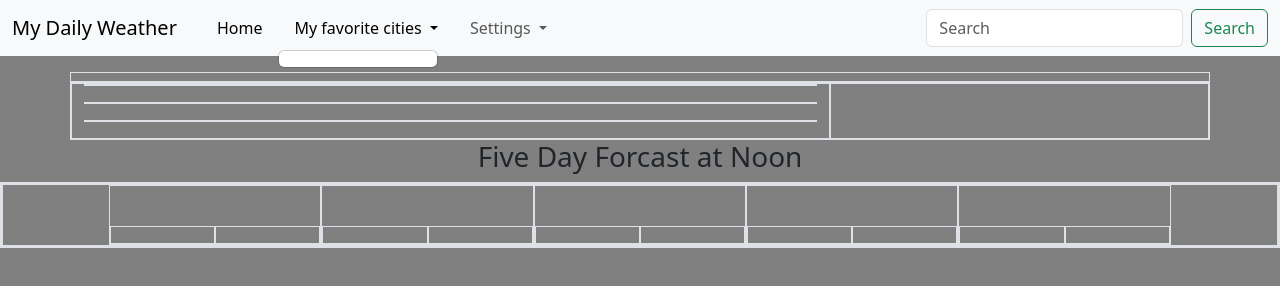
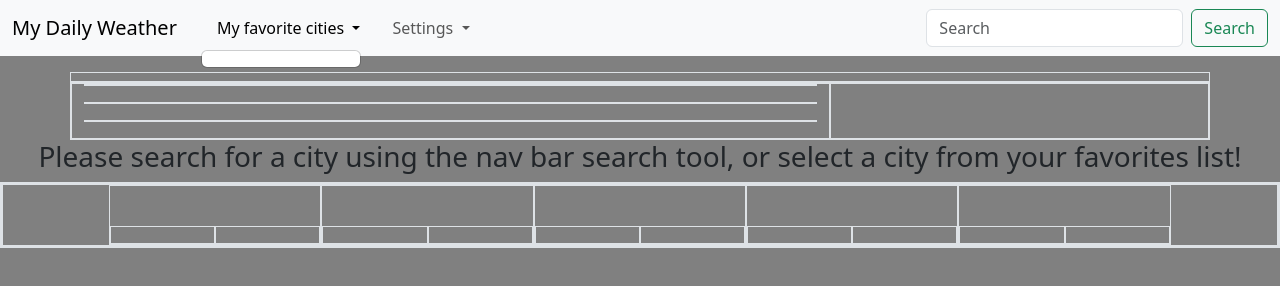
Before and after one commit to jheersink8/My-Weather-App, a plain HTML site: page index.html in a window 1280 px wide. Both pictures are taken after a click on the button "My favorite cities". Drawn offline with nearby package versions, Linux system fonts and the light colour scheme.

Commit message:
Commented and cleaned HTML

```diff
--- a/assets/javascript/script.js
+++ b/assets/javascript/script.js
@@ -13,6 +13,7 @@ var currentTemp = $("#currentTemp");
 var currentHumid = $("#currentHumid");
 var currentWind = $("#currentWind");
 var currentIcon = $("#currentIcon");
+var pageMessage = $("#forcast");
 // Fetch URLs//
 var requestURLCurrent;
 var requestURLFiveDay;
@@ -30,6 +31,7 @@ function coordinatesConvert() {
             return response.json()
         })
         .then(function (data) {
+            pageMessage.text("Five Day Forcast at Noon");
             cityValue = data[0].name + ", " + data[0].state;
             currentCity.text("City: " + cityValue);
             requestURLCurrent = "https://api.openweathermap.org/data/2.5/weather?lat=" + (data[0].lat) + "&lon=" + (data[0].lon) + "&units=imperial&appid=" + api
--- a/index.html
+++ b/index.html
@@ -14,6 +14,7 @@
 </head>
 
 <body>
+
     <nav class="navbar navbar-expand-lg bg-body-tertiary">
         <div class="container-fluid">
             <a class="navbar-brand">My Daily Weather</a>
@@ -23,23 +24,17 @@
                 <span class="navbar-toggler-icon"></span>
             </button>
             <div class="collapse navbar-collapse" id="navbarSupportedContent">
+                <!-- Start of navbar menu dropdowns -->
                 <ul class="navbar-nav me-auto mb-2 mb-lg-0 px-2">
-
-                    <!-- DELETE -->
-                    <li class="nav-item px-2">
-                        <a class="nav-link active" aria-current="page" href="#">Home</a>
-                    </li>
-
                     <li class="nav-item dropdown px-2">
                         <a class="nav-link dropdown-toggle" href="#" role="button" data-bs-toggle="dropdown"
                             aria-expanded="false">
                             My favorite cities
                         </a>
-                        <ul id="elFavorites" class="dropdown-menu">
-
-                        </ul>
+                        <!-- Favorite city section -->
+                        <ul id="elFavorites" class="dropdown-menu"> </ul>
                     </li>
-
+                    <!-- Settings menu button -->
                     <li class="nav-item dropdown px-2">
                         <a class="nav-link dropdown-toggle" href="#" role="button" data-bs-toggle="dropdown"
                             aria-expanded="false">
@@ -48,12 +43,11 @@
                         <ul class="dropdown-menu">
                             <li><a id="addFavorite" class="dropdown-item" href="#">Add City to Favorites</a></li>
                             <li><a id="clear" class="dropdown-item" href="#">Clear Favorites</a></li>
-                            <li><a class="dropdown-item" href="#">Imperial/Metric</a></li>
-                            <li><a class="dropdown-item" href="#">About</a></li>
                         </ul>
                     </li>
 
                 </ul>
+                <!-- Search button and form -->
                 <form id="search" class="d-flex" role="search">
                     <input id="searchResult" class="form-control me-2" type="search" placeholder="Search"
                         aria-label="Search">
@@ -63,7 +57,7 @@
         </div>
     </nav>
 
-
+    <!-- Current weather section of HTML -->
     <div class="container text-center border border-solid border-1 mt-3">
         <div class="row">
             <div class="col-12">
@@ -74,29 +68,23 @@
     </div>
 
     <div class="container">
-
         <div class="row border border-solid border-1">
-
             <div class="col-lg-8 border border-solid border-1">
                 <p id="currentTemp" class="border border-solid border-1"></p>
                 <p id="currentHumid" class="border border-solid border-1"></p>
                 <p id="currentWind" class="border border-solid border-1"></p>
             </div>
-
-
             <div class="col-lg-4 border border-solid border-1">
                 <img id="currentIcon">
             </div>
-
         </div>
-
     </div>
 
-
-
-    <h3 class="text-center">Five Day Forcast at Noon</h3>
+    <!-- Five day weather section of HTML -->
+    <h3 id="forcast" class="text-center">Please search for a city using the nav bar search tool, or select a city from your favorites list!</h3>
     <div class="container-fluid">
         <div class="row text-center border border-solid border-3">
+            <!-- First day -->
             <div id="day-0" class="col-lg-2 text-center border border-solid border-1 offset-1">
                 <p id="date"></p>
                 <p id="temp1"></p>
@@ -110,7 +98,7 @@
                     </div>
                 </div>
             </div>
-
+            <!-- Second day -->
             <div id="day-1" class="col-lg-2 text-center border border-solid border-1">
                 <p id="date2"></p>
                 <p id="temp2"></p>
@@ -124,8 +112,7 @@
                     </div>
                 </div>
             </div>
-
-
+            <!-- Third day -->
             <div id="day-2" class="col-lg-2 text-center border border-solid border-1">
                 <p id="date3"></p>
                 <p id="temp3"></p>
@@ -139,8 +126,7 @@
                     </div>
                 </div>
             </div>
-
-
+            <!-- Fourth day -->
             <div id="day-3" class="col-lg-2 text-center border border-solid border-1">
                 <p id="date4"></p>
                 <p id="temp4"></p>
@@ -154,8 +140,7 @@
                     </div>
                 </div>
             </div>
-
-
+            <!-- Fifth day -->
             <div id="day-4" class="col-lg-2 text-center border border-solid border-1">
                 <p id="date5"></p>
                 <p id="temp5"></p>
@@ -171,11 +156,6 @@
             </div>
         </div>
     </div>
-
-
-
-
-
     <!-- DayJS web API 1.12 -->
     <script src="https://cdn.jsdelivr.net/npm/dayjs@1.11/dayjs.min.js"
         integrity="sha256-nP25Pzivzy0Har7NZtMr/TODzfGWdlTrwmomYF2vQXM=" crossorigin="anonymous"></script>
@@ -186,9 +166,7 @@
     <script src="https://cdn.jsdelivr.net/npm/bootstrap@5.3.2/dist/js/bootstrap.bundle.min.js" 3
         integrity="sha384-C6RzsynM9kWDrMNeT87bh95OGNyZPhcTNXj1NW7RuBCsyN/o0jlpcV8Qyq46cDfL"
         crossorigin="anonymous"></script>
-
     <script src="assets/javascript/script.js"></script>
 
 </body>
-
 </html5
```
